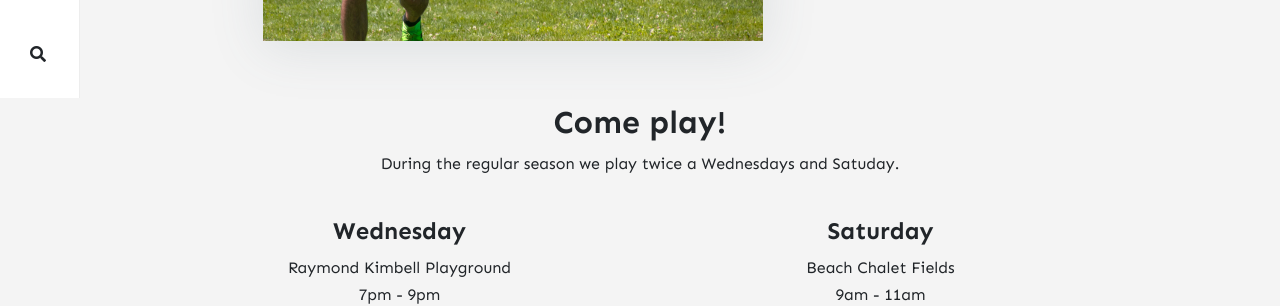
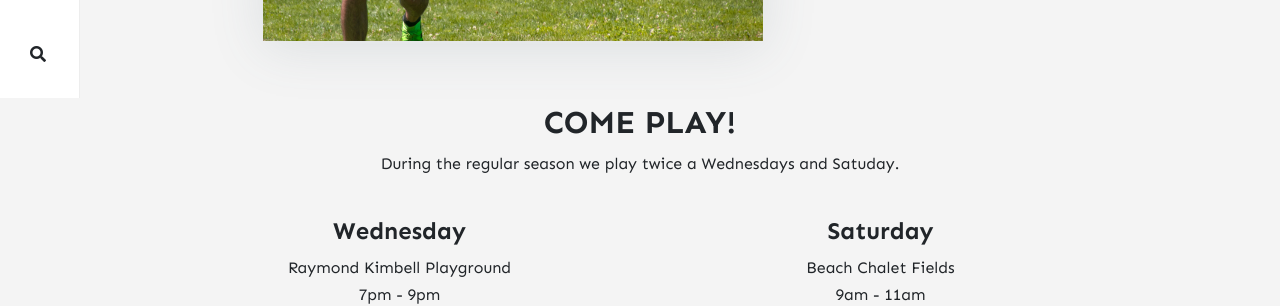
Before and after one commit to stackbit-projects/blue-triceratops-4f502, a Jekyll site: the page built from _pages/about.md, in a window 1280 px wide. Shown: the part 802-1108 px from the top of the page. Built offline with Jekyll 4.4.1, drawn with Linux system fonts in a browser that asks for light colours; nearby versions of some CDN libraries; comment, search, counter and statistics services are not loaded.

Commit message:
home.html: changed

```diff
--- a/_layouts/home.html
+++ b/_layouts/home.html
@@ -23,7 +23,7 @@ permalink: "/home.html"
 
 <div class="section center">
     <div class="spacer-40">
-        <h2 class="section-title">Come play!</h2>
+        <h2 class="section-title">COME PLAY!</h2>
         <p>During the regular season we play twice a Wednesdays and Satuday.
         </p>
     </div>
```
